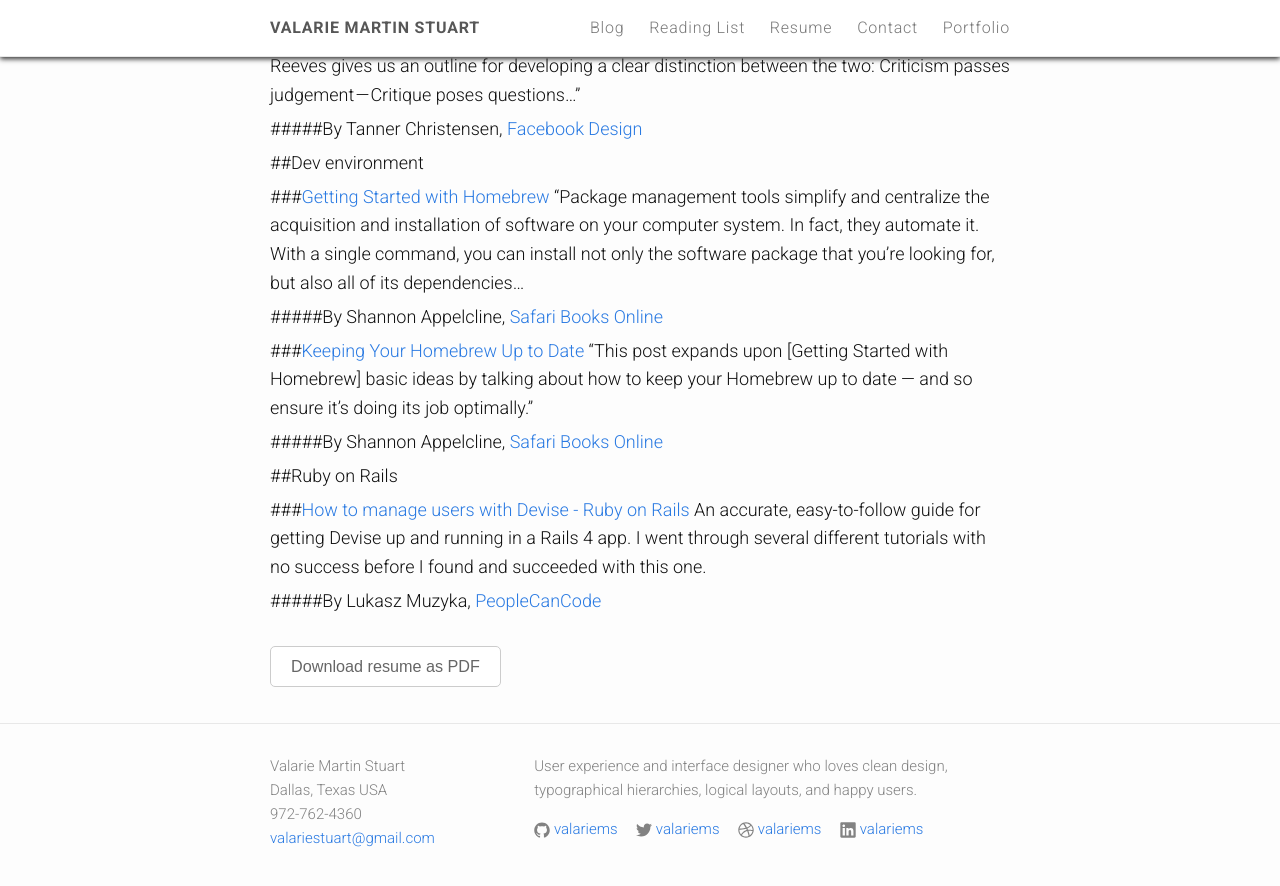
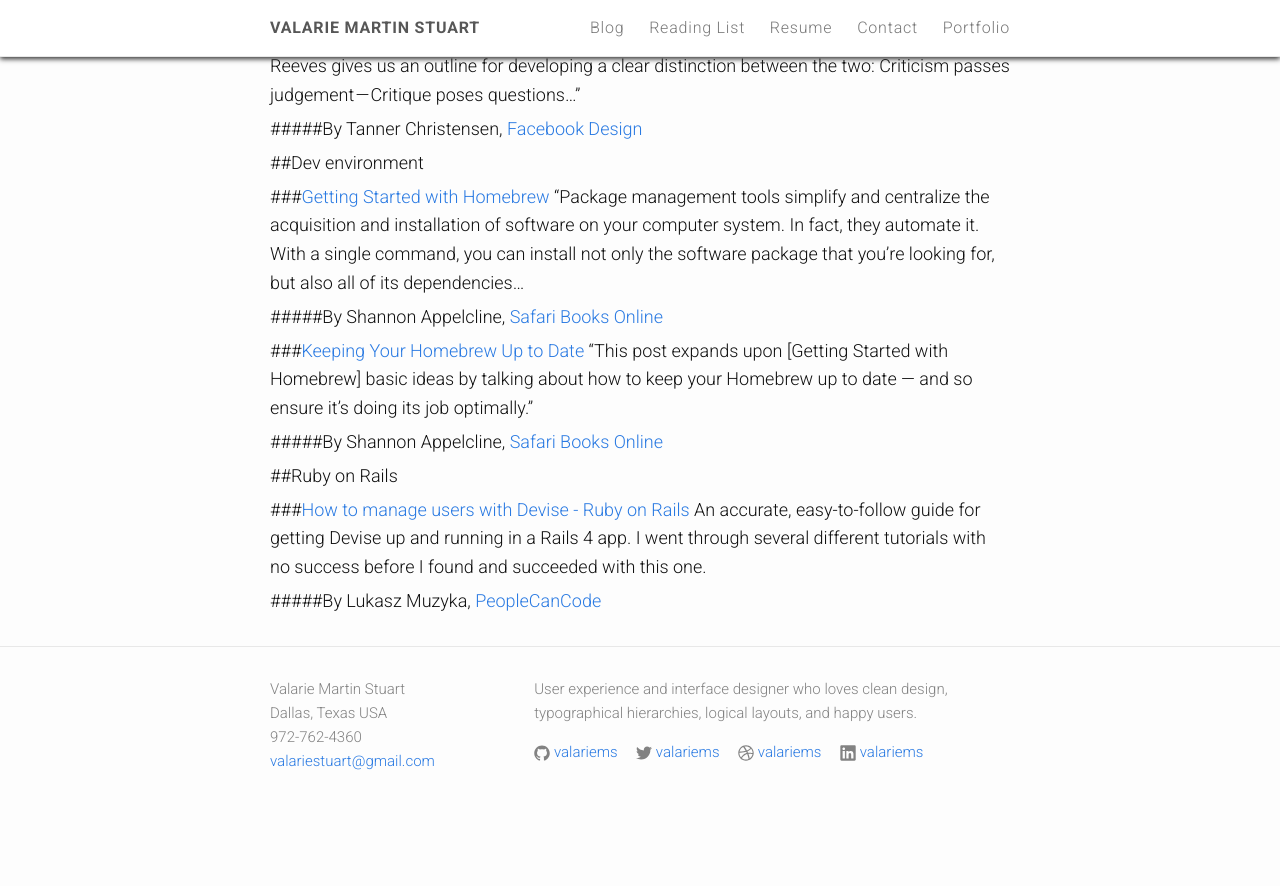
Before and after one commit to valariems/valariems.github.io, a Jekyll site: the page built from reading-list.md, in a window 1280 px wide and 900 px high, scrolled down 1238 px. Shown: the top 886 px of the window. Built offline with Jekyll 4.4.1, drawn with Linux system fonts in a browser that asks for light colours; nearby versions of some CDN libraries; after the commit the page ends 2061 px from its top, so only the background shows below that.

Commit message:
Remove resume pdf link.

```diff
--- a/_layouts/resume.html
+++ b/_layouts/resume.html
@@ -8,8 +8,4 @@
     {{ content }}
   </div>
 
-  <button type="submit" onclick="window.open('/assets/files/valariemartinstuart-resume.pdf')">
-    Download resume as PDF
-  </button>
-
 </article>
```
